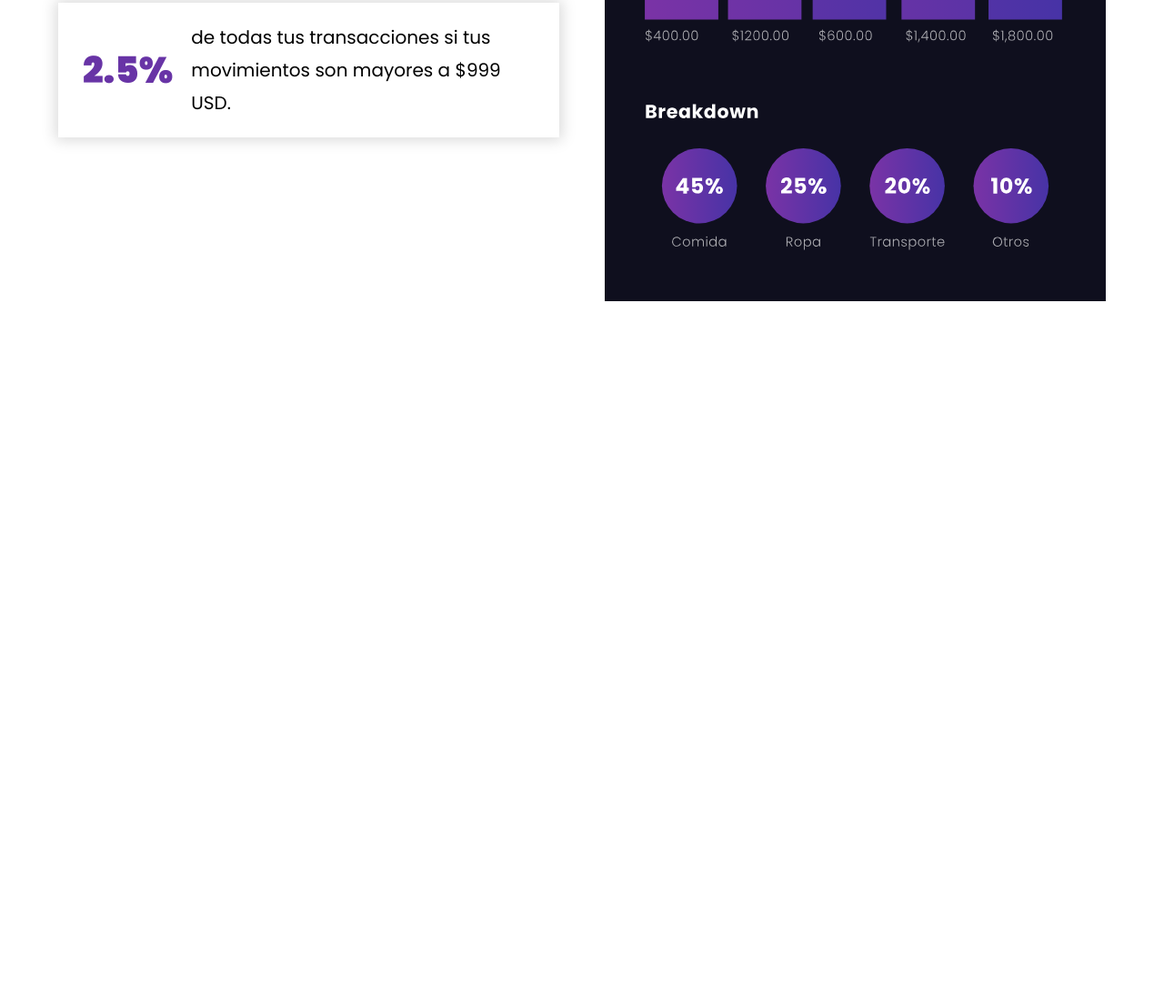
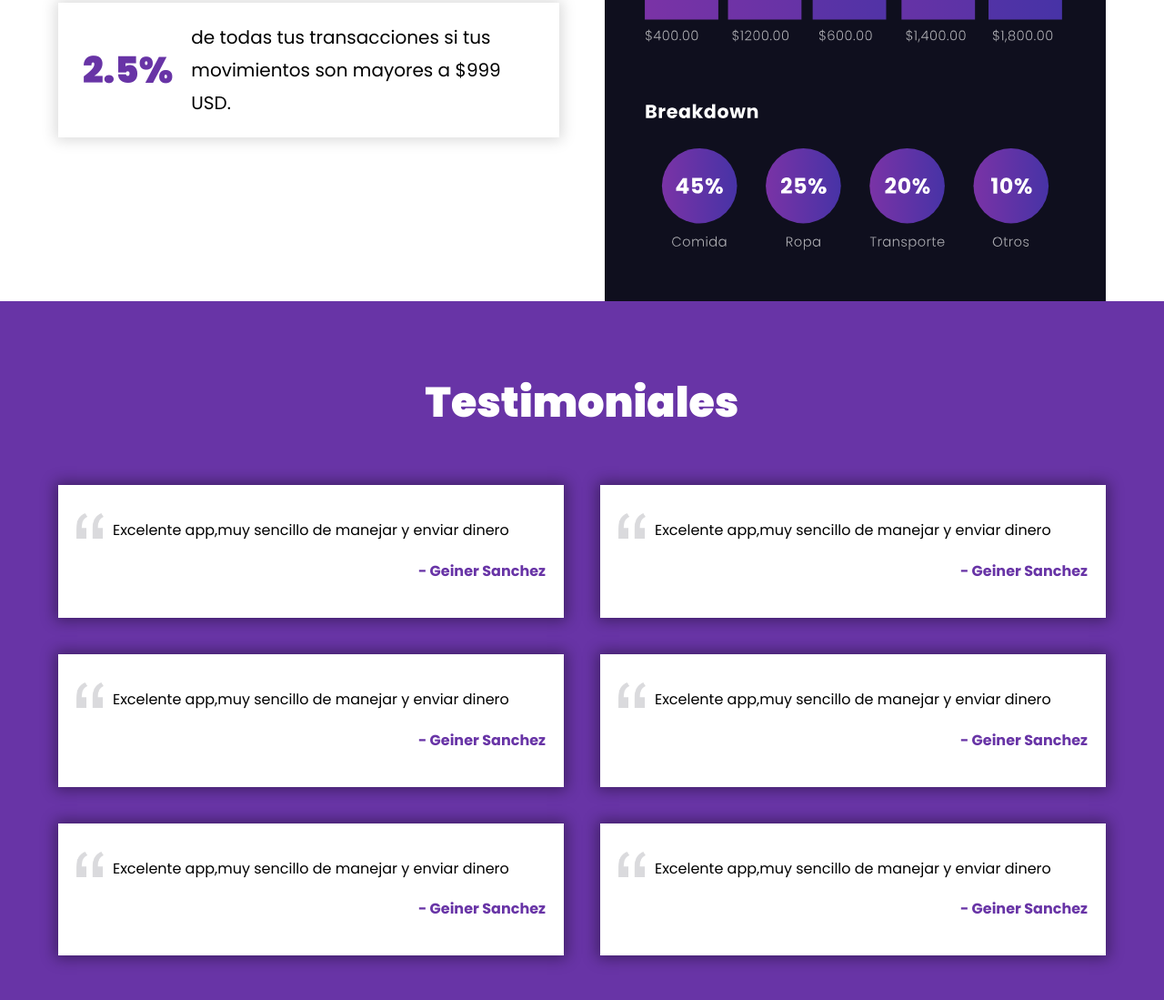
Before and after one commit to Geinersb/Nucleos-Ewallet, a plain HTML site: page index.html in a window 1280 px wide. Shown: the part 3743-4842 px from the top of the page at 91% size. Before the commit the page ends 4074 px from the top, so only its background shows below. Drawn offline with Linux system fonts and the light colour scheme.

Commit message:
se finaliza seccion testimonial

```diff
--- a/css/styles.css
+++ b/css/styles.css
@@ -331,3 +331,60 @@ transform: rotate(3deg);
         text-align: left;
     }
 }
+
+/* TESTIMONIALES */
+
+.testimoniales{
+    background-color: var(--primario);
+    padding: 5rem 0;
+}
+
+.testimoniales__heading{
+    color: var(--blanco);
+}
+
+   .testimoniales__grid{
+        display: grid;
+        grid-template-columns: 1fr;
+        gap: 4rem;
+
+    }
+
+    @media(min-width:768px){
+        .testimoniales__grid{
+            grid-template-columns: repeat(2,1fr);
+        }
+    }
+
+
+.testimonial{
+    background-color: var(--blanco);
+    box-shadow: 0px 0px  15px 3px  rgb(0 0 0 / .40);
+    padding: 2rem;
+    position: relative;
+}
+
+
+.testimonial__texto{
+padding-left: 4rem;
+}
+
+.testimonial__texto::before{
+    content: '';
+    background-image: url(../img/comilla.png);
+    background-size: 3rem;
+    background-repeat: no-repeat;
+    background-position: center;
+    width: 3rem;
+    height: 3rem;
+    position: absolute;
+    top: 3rem;
+    left: 2rem;
+}
+
+.testimonial__autor{
+    color: var(--primario);
+    text-align: right;
+    font-weight: 700;
+
+}
--- a/index.html
+++ b/index.html
@@ -127,12 +127,14 @@
                     <div class="listado">
                         <div class="listado__elemento listado__elemento--2col">
                             <p class="listado__numero">3%</p>
-                            <p class="listado__texto">de todas tus transacciones si tus movimientos son menores a $999 USD.</p>
+                            <p class="listado__texto">de todas tus transacciones si tus movimientos son menores a $999
+                                USD.</p>
                         </div>
 
                         <div class="listado__elemento listado__elemento--2col">
                             <p class="listado__numero">2.5%</p>
-                            <p class="listado__texto">de todas tus transacciones si tus movimientos son mayores a $999 USD.</p>
+                            <p class="listado__texto">de todas tus transacciones si tus movimientos son mayores a $999
+                                USD.</p>
                         </div>
                     </div>
                 </div> <!--comisiones__contenido-->
@@ -144,6 +146,50 @@
     </section>
 
 
+    <!-- SECCION TESTIMONIALES -->
+
+    <section class="testimoniales">
+        <div class="testimoniales__contenedor">
+            <h2 class="testimoniales__heading">Testimoniales</h2>
+
+            <div class="testimoniales__grid">
+
+                <div class="testimonial">
+                    <p class="testimonial__texto">Excelente app,muy sencillo de manejar y enviar dinero</p>
+                    <p class="testimonial__autor">- Geiner Sanchez</p>
+                </div>
+                <div class="testimonial">
+                    <p class="testimonial__texto">Excelente app,muy sencillo de manejar y enviar dinero</p>
+                    <p class="testimonial__autor">- Geiner Sanchez</p>
+                </div>
+
+                <div class="testimonial">
+                    <p class="testimonial__texto">Excelente app,muy sencillo de manejar y enviar dinero</p>
+                    <p class="testimonial__autor">- Geiner Sanchez</p>
+                </div>
+
+                <div class="testimonial">
+                    <p class="testimonial__texto">Excelente app,muy sencillo de manejar y enviar dinero</p>
+                    <p class="testimonial__autor">- Geiner Sanchez</p>
+                </div>
+
+                <div class="testimonial">
+                    <p class="testimonial__texto">Excelente app,muy sencillo de manejar y enviar dinero</p>
+                    <p class="testimonial__autor">- Geiner Sanchez</p>
+                </div>
+
+                <div class="testimonial">
+                    <p class="testimonial__texto">Excelente app,muy sencillo de manejar y enviar dinero</p>
+                    <p class="testimonial__autor">- Geiner Sanchez</p>
+                </div>
+            </div>
+        </div>
+    </section>
+
+
+
+
+
 </body>
 
 </html>
```
